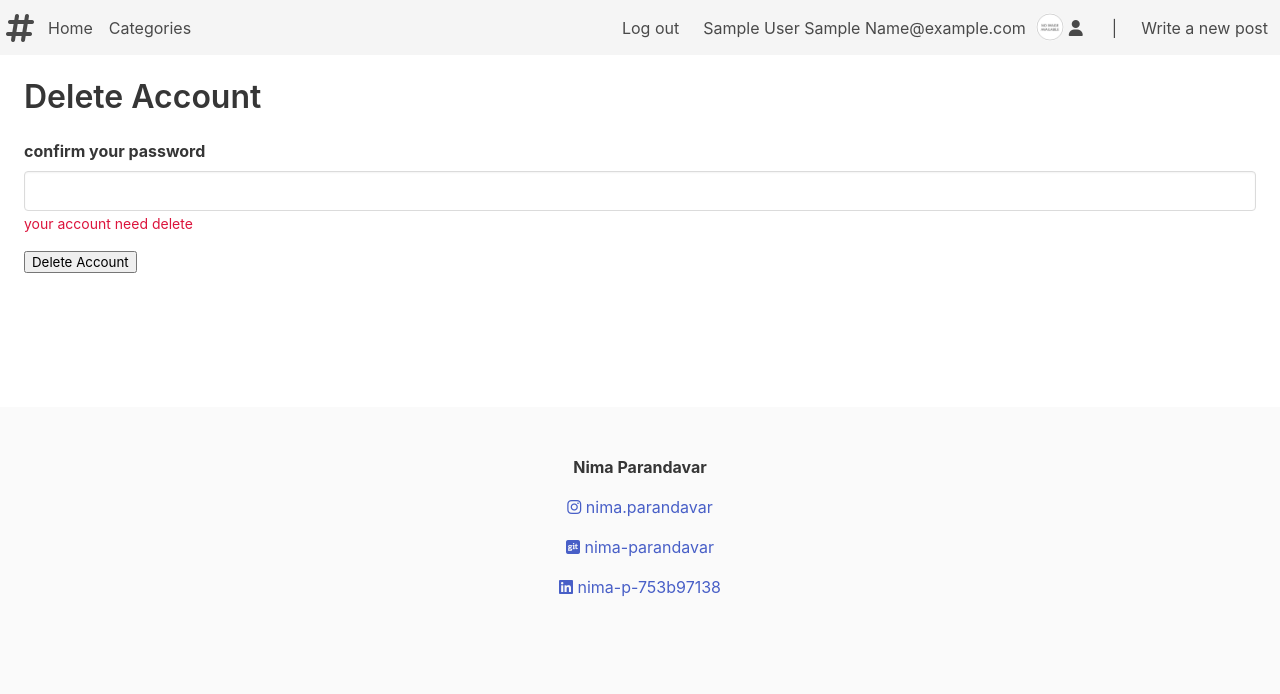
After one commit to kiarash-borooshan/Hojreh, a Django app: page /account/delete_account in a window 1280 px wide. The commit adds this page. Shown: the top 694 px of the page. Run offline with Django 4.2, Linux system fonts and the light colour scheme; the visitor is signed in with stand-in values (Sample User, id 1); some libraries are stand-ins or nearby versions.

Commit message:
delete account

```diff
--- a/Hojerh/account/forms.py
+++ b/Hojerh/account/forms.py
@@ -118,3 +118,12 @@ class PasswordEditForm(forms.Form):
         label="confirm password",
         widget=forms.PasswordInput(attrs={"class": "input"})
     )
+
+
+class DeleteForm(forms.Form):
+    password = forms.CharField(
+        label="confirm your password",
+        widget=forms.PasswordInput(attrs={"class": "input"}),
+        required=True,
+        help_text="your account need delete"
+    )
--- a/Hojerh/account/url.py
+++ b/Hojerh/account/url.py
@@ -10,4 +10,5 @@ urlpatterns = [
     path("dashboard", views.dashboard, name="dashboard"),
     path("dashboard/edit_info", views.edit_info, name="edit_info"),
     path("change_password", views.edit_password, name="change_password"),
+    path("delete_account", views.delete_account, name="delete_account"),
 ]
--- a/Hojerh/account/views.py
+++ b/Hojerh/account/views.py
@@ -6,7 +6,8 @@ from django.contrib.auth.models import User
 from django.contrib.messages import add_message, SUCCESS, WARNING
 from django.http import HttpRequest, HttpResponse
 from django.shortcuts import render, redirect
-from .forms import RegisterForm, RegisterProfileForm, LoginForm, ProfileEditForm, UserEditForm, PasswordEditForm
+from .forms import RegisterForm, RegisterProfileForm, LoginForm, \
+    ProfileEditForm, UserEditForm, PasswordEditForm, DeleteForm
 from .models import Profile
 
 
@@ -167,3 +168,25 @@ def edit_password(request):
     return render(request,
                   "account/change_password.html",
                   {"form": ps_form})
+
+
+@login_required()
+def delete_account(request):
+    if request.method == "POST":
+        form = DeleteForm(data=request.POST)
+        if form.is_valid():
+            password = form.cleaned_data['password']
+            if request.user.check_password(password):
+                request.user.delete()
+                add_message(request, WARNING,
+                            "your account deleted",
+                            "notification is-danger", True)
+                return redirect("ToysApp:index")
+            else:
+                add_message(request, WARNING,
+                            "your password is wrong",
+                            "notification is-danger", True)
+    else:
+        form = DeleteForm()
+    return render(request, 'account/delete_account.html',
+                  {"form": form})
--- a/Hojerh/templates/account/dashboard.html
+++ b/Hojerh/templates/account/dashboard.html
@@ -19,20 +19,24 @@
 
 <!--        -->
         <div class="column">
+            {% if av_post %}
                 <h2 class="title is-2">موجود در انبار</h2>
                 <div class="mypost">
                     {% for ap in av_post %}
                         {% include 'partial/ds_card.html' %}
                     {% endfor %}
                 </div>
+            {% endif %}
             <br>
 
+            {% if un_av_post %}
             <h2 class="title is-2 ">اتمام موجود در انبار</h2>
             <div class="mypost">
                 {% for ap in un_av_post %}
                     {% include 'partial/ds_card.html' %}
                 {% endfor %}
             </div>
+            {% endif %}
         </div>
 
     </div>
--- /dev/null
+++ b/Hojerh/templates/account/delete_account.html
@@ -0,0 +1,28 @@
+{% extends 'base.html' %}
+
+{% block content %}
+
+    {% if messages %}
+        {% for message in messages %}
+            <div class="{{message.extra_tags}}"> {{message}}</div>
+        {% endfor %}
+    {% endif %}
+
+    <h1 class="display-1"> Delete Account </h1>
+
+    <form class="my-5" method="post" enctype="multipart/form-data">
+        {% csrf_token %}
+
+        {% for field in form %}
+          <label for="{{field.id_for_label}}" class="label">{{field.label}}</label>
+          <div class="control">{{field}}</div>
+            <small class="is-danger" style="color:crimson"> {{field.help_text}} </small>
+          <small class="is-danger" style="color:crimson"> {{field.errors}} </small>
+          <br>
+        {% endfor %}
+
+        <button type="submit" class="btn btn-success mt-4" > Delete Account </button>
+
+    </form>
+
+{% endblock %}
--- a/Hojerh/templates/account/register.html
+++ b/Hojerh/templates/account/register.html
@@ -10,6 +10,7 @@
     {% for field in form %}
       <label for="{{field.id_for_label}}" class="label">{{field.label}}</label>
       <div class="control">{{field}}</div>
+      <small class="is-danger" style="color:crimson"> {{field.help_text}} </small>
       <small class="is-danger" style="color:crimson"> {{field.errors}} </small>
       <br>
     {% endfor %}
--- a/Hojerh/templates/partial/dashboard_setting.html
+++ b/Hojerh/templates/partial/dashboard_setting.html
@@ -3,4 +3,5 @@
     <p class="panel-heading">Dashboard Settings</p>
     <a href="{% url 'account:edit_info' %}" class="panel-block">Edit my info</a>
     <a href="{% url 'account:change_password' %}" class="panel-block">Change password</a>
+    <a href="{% url 'account:delete_account' %}" class="panel-block">Delete Account</a>
 </div>
```
Lines whose indentation alone changed are shown as unchanged.
